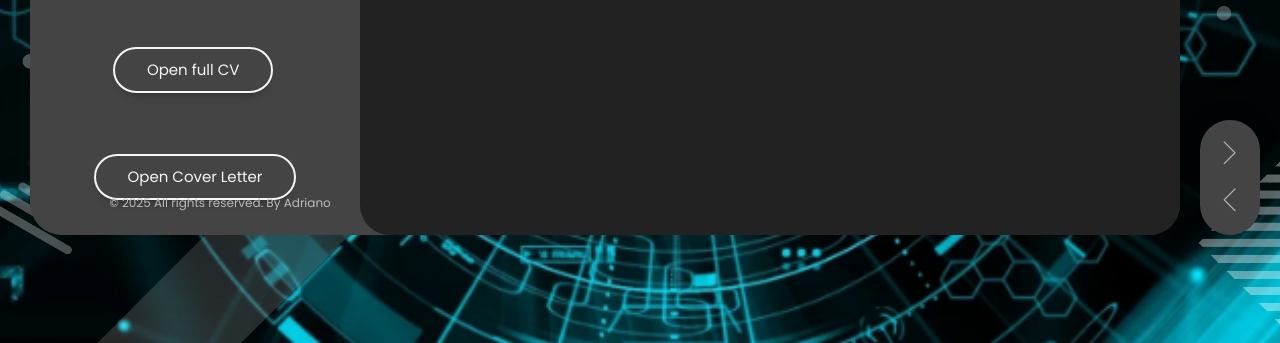
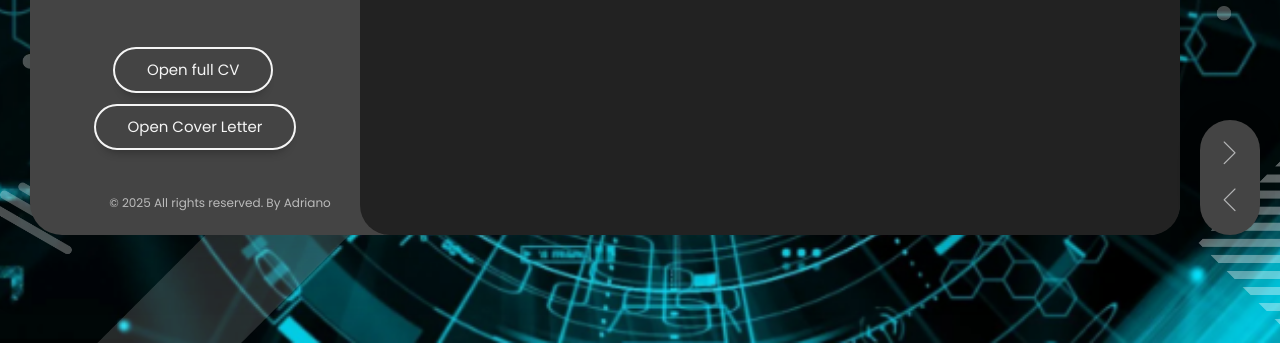
Before and after one commit to adrianolleshi/adrianolleshi.github.io, a plain HTML site: page index.html in a window 1280 px wide. Shown: the part 485-828 px from the top of the page. Drawn offline with Linux system fonts and the light colour scheme; some packages are replaced by stand-ins of ours.

Commit message:
Update index.html

```diff
--- a/index.html
+++ b/index.html
@@ -97,8 +97,7 @@
         </div>
 
         <div class="header-buttons">
-          <a href="./documents/Adriano Lleshi Resume.pdf" target="_blank" class="btn btn-primary ">Open full CV</a>
-		<div class="header-buttons">
+          <a href="./documents/Adriano Lleshi Resume.pdf" target="_blank" class="btn btn-primary ">Open full CV</a><br>
           <a href="./documents/Adrianolleshi coverletter.pdf" target="_blank" class="btn btn-primary ">Open Cover Letter</a>
         </div>
 
```
